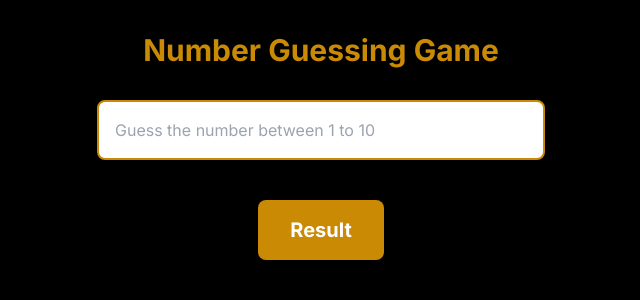
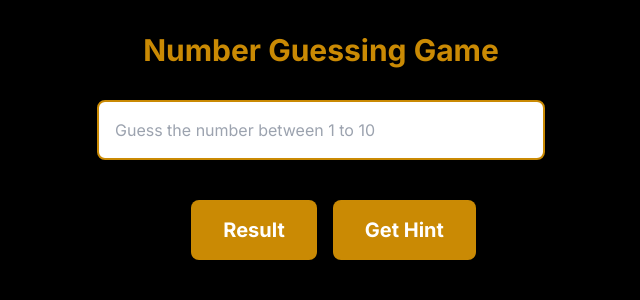
Before and after one commit to KanwalHeer/guessing-number-game, a Next.js app: page / in a window 1280 px wide. Shown: the top 300 px of the page, without its empty margins (319-959 px from the left). Built offline with nearby package versions, Linux system fonts and the light colour scheme.

Commit message:
update hint button

```diff
--- a/app/page.tsx
+++ b/app/page.tsx
@@ -1,6 +1,6 @@
 "use client";
 import { useState } from "react";
-import { FaKickstarterK, FaSadCry, FaSmile } from "react-icons/fa";
+import { FaSadCry, FaSmile } from "react-icons/fa";
 
 export default function Home() {
   const [randomNum, setRandomNum] = useState<any>(0);
@@ -8,7 +8,15 @@
   const [userGuess, setUserGuess] = useState(""); // New state for storing user's guess
   const [click, setClick] = useState(false);
 
+  //hint state
+  const [hint,setHint]=useState<any>("")
+  const [hintClick,setHintClick]=useState<boolean>(false)
+  const[showHint,setShowHint]=useState<boolean>(false)
+
+
+
   const handler = () => {
+    setShowHint(false)
     setUserGuess(inputValue); // Store the user's guess before clearing the input
     setClick(true);
     setRandomNum(Math.floor(Math.random() * 10 + 1));
@@ -23,6 +31,26 @@
     }
   };
 
+
+
+ //hint fnction
+  const hintHandler= () =>{
+    setShowHint(true)
+   setHintClick(true)
+    if (randomNum >=1 && randomNum <=4) {
+     setHint( "Guessing number is between 1 and 4")
+    } else if (randomNum >=5 && randomNum <=7) {
+      setHint("Guessing number is between 5 and 7")
+    } else if (randomNum >=8 && randomNum <=10) {
+      setHint("Guessing number is between 8 and 10")
+    }
+
+  }
+
+
+
+
+
   return (
     <main className="text-center mt-8">
       <h1 className="text-3xl font-bold text-yellow-600">
@@ -36,13 +64,33 @@
         className="mt-8 p-4  rounded-lg border-2 border-yellow-600 w-full max-w-md focus:text-green-900"
       />
       <div className="m-8">
-        <button
+         && <button
           onClick={handler}
           className="text-white m-2 bg-yellow-600 p-4 rounded-lg pl-8 pr-8 font-bold text-xl"
         >
           Result
         </button>
-        {click && userGuess != "" && (
+
+
+
+
+       {/* hint button */}
+        {!showHint && <button
+          onClick={hintHandler}
+          className="text-white m-2 bg-yellow-600 p-4 rounded-lg pl-8 pr-8 font-bold text-xl"
+        >
+          Get Hint
+        </button>}
+
+
+        {hintClick && showHint && <div className=" bg-yellow-600 text-black"><p>{hint}</p></div>}
+
+
+
+
+
+
+        {click && userGuess != "" && !showHint &&(
           <div className="text-white mt-4">
             <p className="text-yellow-600 font-bold text-2xl">
               Your guessing number: {userGuess} {/* Display the user's guess */}
```
